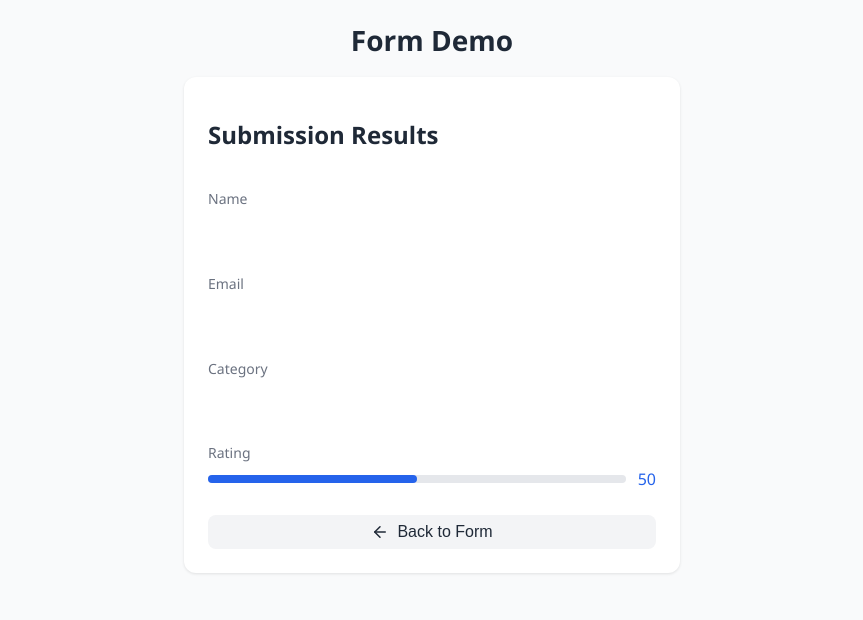
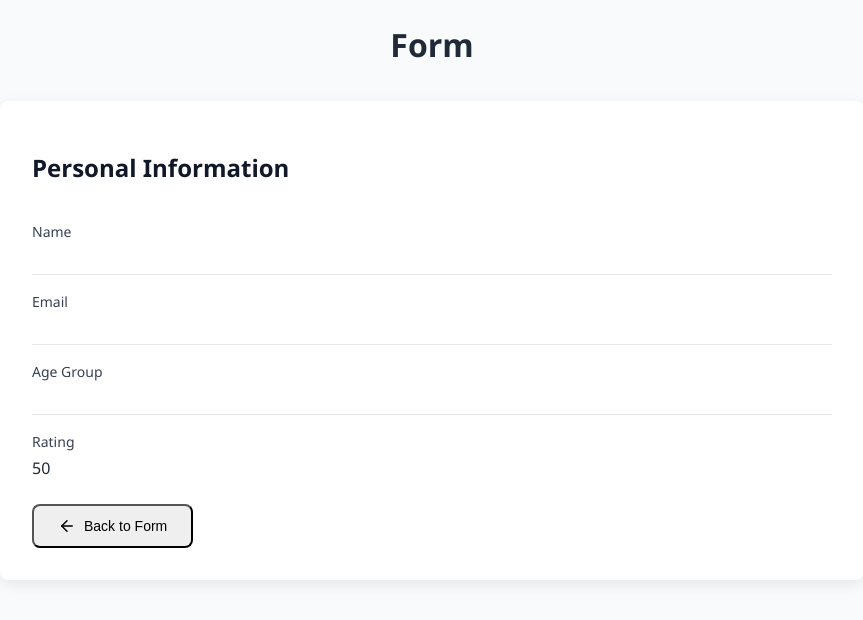
Before and after one commit to nimishaaguptaa12/LoginPage, a React (Vite) app: page /results in a window 1280 px wide. Shown: the top 620 px of the page, without its empty margins (208-1071 px from the left). Built offline with nearby package versions, Linux system fonts and the light colour scheme.

Commit message:
improved css

```diff
--- a/src/App.css
+++ b/src/App.css
@@ -16,15 +16,15 @@
   font-size: 1.25rem;
   font-weight: bold;
   color: #2563eb;
-  margin: 0 auto;
+  margin: 0 ;
   max-width: 1200px;
-  padding: 0 1rem;
+  padding: 1rem;
 }
 
 .app-main {
   flex: 1;
-  margin: 0 auto;
-  padding: 2rem 1rem;
+  margin: 0;
+  padding: 1rem 1rem;
   width: 100%;
   max-width: 1200px;
   display: flex;
--- a/src/App.jsx
+++ b/src/App.jsx
@@ -10,7 +10,7 @@ function App() {
       <Router>
         <div className="app-container">
           <header className="app-header">
-            <center><h1>Form Demo</h1></center>
+            <center><h1>Form</h1></center>
           </header>
 
           <main className="app-main">
--- a/src/components/Form.jsx
+++ b/src/components/Form.jsx
@@ -3,8 +3,47 @@ import { useNavigate } from 'react-router-dom';
 import { useFormContext } from '../context/FormContext';
 import { ArrowRight, Upload, ChevronDown } from 'lucide-react';
 
-// Basic Input Component
-const FormField = ({ label, id, type = 'text', value, onChange, error, required, placeholder }) => (
+// Enhanced FormField Component with strict name validation
+const FormField = ({ label, id, type = 'text', value, onChange, error, required, placeholder }) => {
+  const handleChange = (e) => {
+    if (id === 'name') {
+      const inputValue = e.target.value;
+
+      // Allow empty value for editing but validate on submit
+      if (inputValue === '') {
+        onChange(e);
+        return;
+      }
+
+      // Only allow alphabets, spaces, hyphens, and apostrophes
+      if (/^[a-zA-Z\s'-]*$/.test(inputValue)) {
+        onChange(e);
+      }
+    } else {
+      onChange(e);
+    }
+  };
+
+  // Comprehensive name validation
+  const validateName = (name) => {
+    if (!name && required) return "Name is required";
+    if (!name) return null;
+
+    const nameParts = name.trim().split(/\s+/);
+
+    if (nameParts.length < 2) return "Please enter both first and last name";
+    if (nameParts.some(part => part.length < 2)) return "Each name part should be at least 2 letters";
+    if (name.length > 50) return "Name is too long (max 50 characters)";
+    if (/[0-9]/.test(name)) return "Numbers are not allowed in names";
+    if (/[^a-zA-Z\s'-]/.test(name)) return "Only letters, spaces, hyphens (-) and apostrophes (') allowed";
+    if (!/^[a-zA-Z]+(?:\s+[a-zA-Z'-]+)+$/.test(name)) return "Please enter a valid full name";
+
+    return null;
+  };
+
+  const fieldError = id === 'name' ? validateName(value) || error : error;
+
+  return (
     <div className="form-field">
       <label htmlFor={id}>
         {label} {required && <span className="required">*</span>}
@@ -13,15 +52,16 @@ const FormField = ({ label, id, type = 'text', value, onChange, error, required,
         type={type}
         id={id}
         value={value}
-      onChange={onChange}
+        onChange={handleChange}
         placeholder={placeholder}
-      className={error ? 'input-error' : 'input-normal'}
+        className={fieldError ? 'input-error' : 'input-normal'}
       />
-    {error && <p className="error">{error}</p>}
+      {fieldError && <p className="error">{fieldError}</p>}
     </div>
   );
+};
 
-// Image Upload Component
+// Image Upload Component (unchanged)
 const ImageUpload = () => {
   const { formData, updateFormData, formErrors, setError, clearErrors } = useFormContext();
   const fileInput = useRef();
@@ -80,7 +120,7 @@ const ImageUpload = () => {
   );
 };
 
-// Dropdown Component
+// Dropdown Component (unchanged)
 const Dropdown = ({ label, options, value, onChange, error, required }) => {
   const [open, setOpen] = useState(false);
   const dropdown = useRef();
@@ -130,7 +170,7 @@ const Dropdown = ({ label, options, value, onChange, error, required }) => {
   );
 };
 
-// Slider Component
+// Slider Component (unchanged)
 const Slider = ({ label, min, max, value, onChange }) => {
   const [hover, setHover] = useState(false);
   const percent = ((value - min) / (max - min)) * 100;
@@ -170,15 +210,14 @@ const Slider = ({ label, min, max, value, onChange }) => {
   );
 };
 
-// Main Form Component
+// Main Form Component with updated age categories
 const FormPage = () => {
   const navigate = useNavigate();
   const { formData, updateFormData, validateForm, formErrors } = useFormContext();
 
-  const categories = [
-    'Technology', 'Business', 'Education',
-    'Entertainment', 'Health', 'Sports',
-    'Travel', 'Other'
+  const ageCategories = [
+    'Under 18', '18-25', '26-35',
+    '36-45', '46-55', '56-65', '65+'
   ];
 
   const handleSubmit = (e) => {
@@ -191,13 +230,14 @@ const FormPage = () => {
       <h3>Profile Information</h3>
       <form onSubmit={handleSubmit}>
         <FormField
-          label="Name"
+          label="Full Name"
           id="name"
           value={formData.name}
           onChange={(e) => updateFormData({ name: e.target.value })}
           error={formErrors.name}
           required
-          placeholder="Enter your full name"
+          placeholder="Enter your first and last name"
+          style={{ fontStyle: 'italic' }}
         />
         <FormField
           label="Email"
@@ -208,11 +248,12 @@ const FormPage = () => {
           error={formErrors.email}
           required
           placeholder="Enter your email address"
+          style={{ fontStyle: 'italic' }}
         />
         <ImageUpload />
         <Dropdown
-          label="Category"
-          options={categories}
+          label="Age Group"
+          options={ageCategories}
           value={formData.category}
           onChange={(value) => updateFormData({ category: value })}
           error={formErrors.category}
--- a/src/components/ResultsPage.jsx
+++ b/src/components/ResultsPage.jsx
@@ -9,11 +9,13 @@ const ResultsPage = () => {
 
   return (
     <div className="results-container">
-      <h1 className="results-title">Submission Results</h1>
+      <h1 className="results-title">Personal Information</h1>
 
+      <div className="results-content">
+        {/* Image on the left side */}
         {formData.imagePreview && (
           <div className="image-section">
-          <h2 className="section-label">Uploaded Image</h2>
+            <h2 className="result-label">Uploade Image</h2>
             <div className="image-wrapper">
               <img
                 src={formData.imagePreview}
@@ -24,7 +26,8 @@ const ResultsPage = () => {
           </div>
         )}
 
-      <div className="results-grid">
+        {/* Form data on the right side */}
+        <div className="results-data">
           <div className="result-item">
             <h2 className="result-label">Name</h2>
             <p className="result-value">{formData.name}</p>
@@ -36,7 +39,7 @@ const ResultsPage = () => {
           </div>
 
           <div className="result-item">
-          <h2 className="result-label">Category</h2>
+            <h2 className="result-label">Age Group</h2>
             <p className="result-value">{formData.category}</p>
           </div>
 
@@ -53,6 +56,7 @@ const ResultsPage = () => {
             </div>
           </div>
         </div>
+      </div>
 
       <button
         onClick={() => navigate('/')}
--- a/src/index.css
+++ b/src/index.css
@@ -8,153 +8,138 @@ body {
   line-height: 1.5;
 }
 
-h1 {
-  font-size: 1.75rem;
-  font-weight: 700;
+/* Typography */
+h2, h3 {
+  font-size: 1.25rem;
+  font-weight: 600;
   margin-bottom: 1rem;
 }
 
-form {
-  display: flex;
-  flex-direction: column;
-  gap: 1rem;
+/* Spacing Constants */
+:root {
+  --space-xs: 0.25rem;
+  --space-sm: 0.5rem;
+  --space-md: 1rem;
+  --space-lg: 1.5rem;
+  --space-xl: 2rem;
+  --border-radius: 0.5rem;
+  --input-height: 2.75rem;
 }
 
 /* Form Container */
 .form {
   max-width: 500px;
-  margin: 1rem auto;
-  padding: 3rem;
+  margin: var(--space-xl) auto;
+  padding: var(--space-xl);
   background: #ffffff;
-  border-radius: 1rem;
+  border-radius: var(--border-radius);
   box-shadow: 0 4px 14px rgba(0, 0, 0, 0.08);
 }
 
-/* Form Fields */
-.form-field label {
-  display: block;
-  font-weight: 600;
-  margin-bottom: 0.5rem;
+/* Form Fields - Consistent Styling */
+.form-field,
+.image-upload,
+.dropdown,
+.slider {
+  margin-bottom: var(--space-lg);
 }
 
-.input-normal,
-.input-error {
-  width: 100%;
-  padding: 0.75rem 1rem;
-  border: 1.5px solid #d1d5db;
-  border-radius: 0.5rem;
-  outline: none;
-  font-size: 1rem;
-  transition: border-color 0.2s;
+label {
+  display: block;
+  font-weight: 500;
+  font-size: 0.875rem;
+  margin-bottom: var(--space-sm);
+  color: #374151;
 }
 
-.input-normal:focus {
+/* Inputs - Consistent Sizing */
+.input-normal,
+.input-error,
+.dropdown-trigger {
+  width: 100%;
+  height: var(--input-height);
+  padding: 0 var(--space-md);
+  border: 1px solid #d1d5db;
+  border-radius: var(--border-radius);
+  font-size: 0.875rem;
+}
+
+.input-normal:focus,
+.dropdown-trigger.open {
   border-color: #3b82f6;
+  outline: none;
+  box-shadow: 0 0 0 2px rgba(59, 130, 246, 0.2);
 }
 
 .input-error {
   border-color: #ef4444;
 }
 
+
+/* Error Messages */
 .error {
-  font-size: 0.875rem;
+  font-size: 0.75rem;
   color: #ef4444;
-  margin-top: 0.25rem;
+  margin-top: var(--space-xs);
 }
 
 .required {
   color: #ef4444;
 }
 
-/* Upload Image */
-.image-upload label {
-  font-weight: 600;
-  margin-bottom: 0.5rem;
-  display: block;
-}
-
+/* Upload Area */
 .upload-area {
+  height: 10rem;
   display: flex;
   flex-direction: column;
   align-items: center;
   justify-content: center;
   border: 2px dashed #d1d5db;
-  border-radius: 0.75rem;
+  border-radius: var(--border-radius);
+  background-color: #f9fafb;
+  cursor: pointer;
+  transition: all 0.2s;
   padding: 1rem;
-  text-align: center;
-  cursor: pointer;
-  transition: background 0.2s, border-color 0.2s;
-  background-color: #f9fafb;
-}
-
-.upload-area:hover {
-  background-color: #f3f4f6;
-}
-
-.upload-area.has-error {
-  border-color: #ef4444;
 }
 
 .upload-area.has-preview img {
-  max-width: 70%;
-  border-radius: 0.5rem;
-  margin-bottom: 0.5rem;
+  max-width: 100%;
+  max-height: 8rem;
+  border-radius: calc(var(--border-radius) - 0.25rem);
 }
 
 /* Dropdown */
-.dropdown label {
-  font-weight: 600;
-  margin-bottom: 0.5rem;
-  display: block;
-}
-
 .dropdown-wrapper {
   position: relative;
 }
 
 .dropdown-trigger {
   display: flex;
+  align-items: center;
   justify-content: space-between;
-  align-items: center;
-  padding: 0.75rem 1rem;
-  border: 1.5px solid #d1d5db;
-  border-radius: 0.5rem;
   cursor: pointer;
-  transition: border-color 0.2s;
-}
-
-.dropdown-trigger.error {
-  border-color: #ef4444;
-}
-
-.dropdown-trigger.open {
-  border-color: #3b82f6;
 }
 
 .dropdown-options {
   position: absolute;
   width: 100%;
+  max-height: 12rem;
+  overflow-y: auto;
   background: white;
-  border: 1px solid #d1d5db;
-  border-radius: 0.5rem;
-  margin-top: 0.25rem;
-  max-height: 200px;
-  overflow-y: auto;
+  border: 1px solid #e5e7eb;
+  border-radius: var(--border-radius);
+  margin-top: var(--space-xs);
+  box-shadow: 0 2px 8px rgba(0, 0, 0, 0.08);
   z-index: 10;
-  box-shadow: 0 2px 8px rgba(0, 0, 0, 0.08);
 }
 
 .dropdown-options div {
-  padding: 0.75rem;
-  cursor: pointer;
+  padding: var(--space-sm) var(--space-md);
+  font-size: 0.875rem;
 }
 
 .dropdown-options div:hover {
   background-color: #f3f4f6;
-}
-
-.dropdown-options .selected {
-  background-color: #e0f2fe;
 }
 
 /* Slider */
@@ -220,136 +205,129 @@ form {
   font-size: 0.875rem;
   margin-top: 0.25rem;
 }
-
 /* Buttons */
 button {
-  background-color: #3b82f6;
-  color: white;
-  padding: 0.75rem 1.25rem;
-  border: none;
-  border-radius: 0.5rem;
-  font-size: 1rem;
-  font-weight: 600;
-  cursor: pointer;
-  display: flex;
+  height: var(--input-height);
+  font-size: 0.875rem;
+  font-weight: 500;
+  border-radius: var(--border-radius);
+  padding: 0 var(--space-lg);
+  display: inline-flex;
   align-items: center;
   justify-content: center;
-  gap: 0.5rem;
-  transition: background-color 0.2s;
+  gap: var(--space-sm);
+  cursor: pointer;
+  transition: all 0.2s;
 }
 
-button:hover {
-  background-color: #2563eb;
+/* Results Container Styles */
+.results-container {
+  max-width: 800px;
+  margin: var(--space-xl) auto;
+  padding: var(--space-xl);
+  background: #ffffff;
+  border-radius: var(--border-radius);
+  box-shadow: 0 4px 14px rgba(0, 0, 0, 0.08);
 }
 
-button:disabled {
-  background-color: #9ca3af;
-  cursor: not-allowed;
-}
-/* ResultsPage.css */
-.results-container {
-  max-width: 28rem;
-  margin: 0 auto;
-  padding: 1.5rem;
-  background: white;
-  border-radius: 0.75rem;
-  box-shadow: 0 1px 3px rgba(0,0,0,0.1);
+.results-header {
+  margin-bottom: var(--space-xl);
+  text-align: center;
 }
 
 .results-title {
   font-size: 1.5rem;
-  font-weight: bold;
-  color: #1f2937;
-  margin-bottom: 1.5rem;
+  font-weight: 600;
+  margin-bottom: var(--space-md);
+  color: #111827;
+}
+
+.results-subtitle {
+  font-size: 1rem;
+  color: #6b7280;
+}
+
+.results-content {
+  display: flex;
+  gap: var(--space-xl);
+  margin: var(--space-lg) 0;
 }
 
 .image-section {
-  margin-bottom: 1rem;
+  flex: 1;
+  min-width: 0;
+  display: flex;
+  flex-direction: column;
+  align-items: center;
 }
 
-.section-label {
-  font-size: 0.875rem;
-  font-weight: 500;
-  color: #6b7280;
-  margin-bottom: 0.5rem;
+.result-image {
+  max-width: 100%;
+  height: auto;
+  border-radius: var(--border-radius);
+  box-shadow: 0 4px 6px rgba(0, 0, 0, 0.05);
+  margin-bottom: var(--space-md);
 }
 
-.image-wrapper {
-  background: #f9fafb;
-  padding: 1rem;
-  border-radius: 0.5rem;
-  border: 1px solid #e5e7eb;
-}
-
-.uploaded-image {
-  width: 50%;
-  height: 50%;
-  border-radius: 0.25rem;
-  box-shadow: 0 1px 2px rgba(0,0,0,0.05);
-}
-
-.results-grid {
-  display: flex;
-  flex-direction: column;
-  gap: 1rem;
+.results-data {
+  flex: 1;
+  min-width: 0;
 }
 
 .result-item {
-  display: flex;
-  flex-direction: column;
+  margin-bottom: var(--space-md);
+  padding-bottom: var(--space-md);
+  border-bottom: 1px solid #e5e7eb;
+}
+
+.result-item:last-child {
+  border-bottom: none;
+  margin-bottom: 0;
+  padding-bottom: 0;
 }
 
 .result-label {
+  font-weight: 500;
   font-size: 0.875rem;
-  font-weight: 500;
-  color: #6b7280;
-  margin-bottom: 0.25rem;
+  color: #374151;
+  margin-bottom: var(--space-xs);
 }
 
 .result-value {
+  font-size: 1rem;
   color: #111827;
-  font-weight: 500;
 }
 
-.rating-display {
-  display: flex;
-  align-items: center;
-  gap: 0.75rem;
+.result-value.score {
+  font-weight: 600;
+  color: #3b82f6;
 }
 
-.rating-bar {
-  width: 100%;
-  background: #e5e7eb;
-  border-radius: 9999px;
-  height: 0.5rem;
+.result-actions {
+  display: flex;
+  justify-content: center;
+  margin-top: var(--space-xl);
+  gap: var(--space-md);
 }
 
-.rating-progress {
-  height: 100%;
-  background: #2563eb;
-  border-radius: 9999px;
+/* Responsive Adjustments */
+@media (max-width: 768px) {
+  .results-content {
+    flex-direction: column;
+    gap: var(--space-lg);
   }
 
-.rating-value {
-  color: #2563eb;
-  font-weight: 500;
+  .results-container {
+    padding: var(--space-lg);
+    margin: var(--space-lg) auto;
   }
 
-.back-button {
-  width: 100%;
-  display: flex;
-  align-items: center;
-  justify-content: center;
-  gap: 0.5rem;
-  background: #f3f4f6;
-  color: #1f2937;
-  font-weight: 500;
-  padding: 0.5rem 1rem;
-  border-radius: 0.5rem;
-  margin-top: 1.5rem;
-  transition: background-color 0.2s;
+  .result-actions {
+    flex-direction: column;
+    align-items: stretch;
   }
 
-.back-button:hover {
-  background: #e5e7eb;
+  .result-actions button {
+    width: 100%;
   }
+}
```
Also changed, not shown: src/components/RatingSlider.jsx (added, +46 -0 lines). Lines whose indentation alone changed are shown as unchanged.
